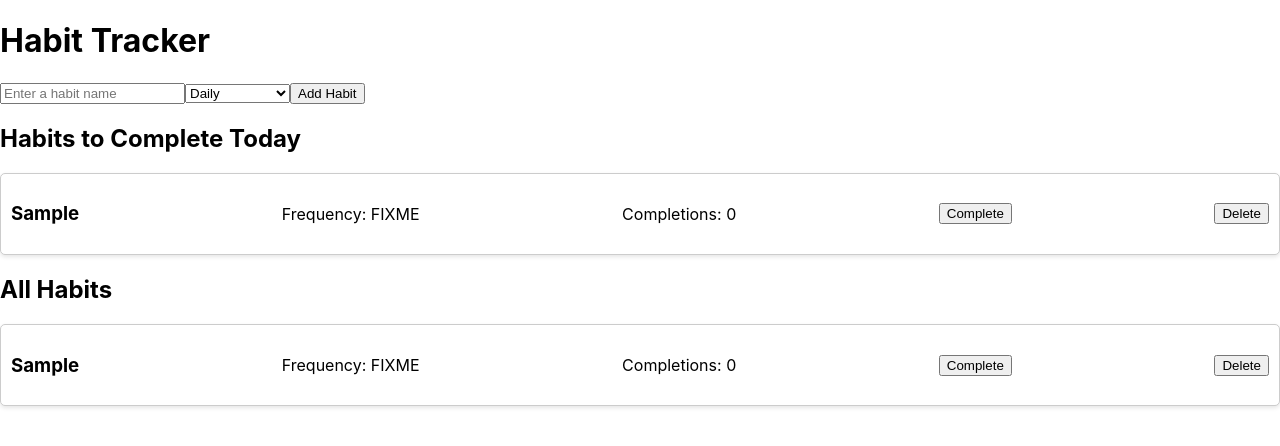
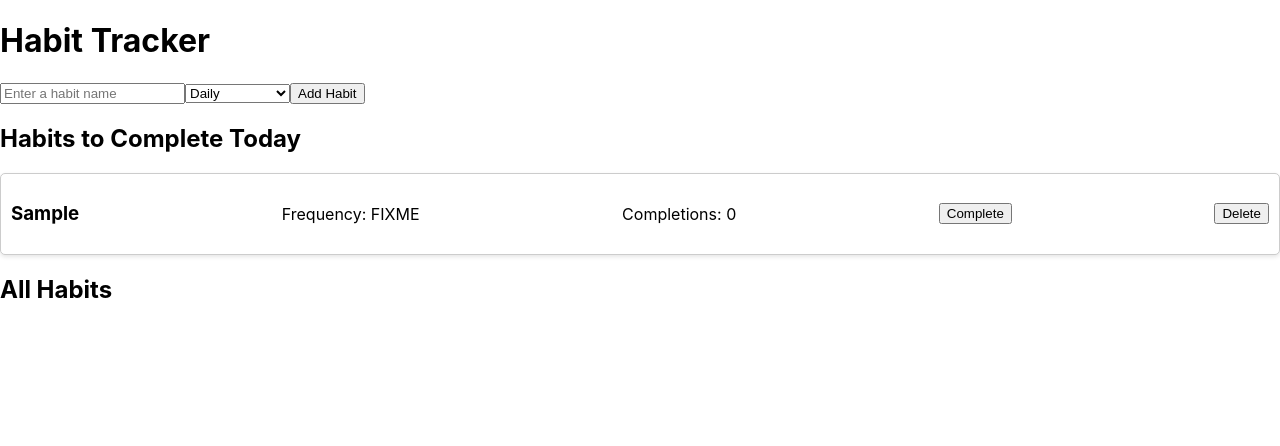
Before and after one commit to annacwu/ReactHabitTracker, a React (Create React App) app: page / in a window 1280 px wide. Both pictures are taken after typing "Sample" into the empty fields and a click on the button "Add Habit". Shown: the top 446 px of the page. Built offline with nearby package versions, Linux system fonts and the light colour scheme.

Commit message:
add sorting functionality from last app

```diff
--- a/src/App.tsx
+++ b/src/App.tsx
@@ -2,7 +2,8 @@ import React, { useState, useEffect } from 'react';
 import AddHabitForm from './components/AddHabitForm';
 import HabitList from './components/HabitList';
 import HabitItem from './components/HabitItem';
-import { Habit, isCustomFrequency } from './types';
+import { Habit } from './types';
+import { isCustomFrequency } from './utils';
 
 const App: React.FC = () => {
 	const [habits, setHabits] = useState<Habit[]>(() => {
@@ -30,7 +31,7 @@ const App: React.FC = () => {
 	  <div>
 	  	<h1> Habit Tracker </h1>
 		<AddHabitForm addHabit={addHabit} />
-		<HabitList habits={habits} onComplete={onComplete} onDelete={onDelete} />
+		<HabitList habits={habits} />
 	  </div>
       );
 }
--- a/src/components/HabitItem.tsx
+++ b/src/components/HabitItem.tsx
@@ -4,18 +4,16 @@ import styles from './HabitItem.module.css';
 
 interface HabitItemProps {
     habit: Habit;
-    onComplete: () => void;
-    onDelete: () => void;
 }
 
-const HabitItem: React.FC<HabitItemProps> = ({ habit, onComplete, onDelete}) => {
+const HabitItem: React.FC<HabitItemProps> = ({ habit }) => {
     return (
         <div className={styles.habitCard}>
             <h3>{habit.name}</h3>
             <p>Frequency: FIXME </p>
             <p>Completions: {habit.completions}</p>
-            <button onClick={onComplete}>Complete</button>
-            <button onClick={onDelete}>Delete</button>
+            <button>Complete</button>
+            <button>Delete</button>
         </div>
     );
 }
--- a/src/components/HabitList.tsx
+++ b/src/components/HabitList.tsx
@@ -1,36 +1,26 @@
 import React from 'react';
-import { Habit, isCustomFrequency } from '../types';
+import { Habit } from '../types';
 import HabitItem from './HabitItem';
+import { filterHabits, isCustomFrequency } from '../utils';
 
 interface HabitListProps {
     habits: Habit[];
-    onComplete: (index: number) => void;
-    onDelete: (index: number) => void;
 }
 
 
-const HabitList:React.FC<HabitListProps> = ({ habits, onComplete, onDelete }) => {
-    const today = new Date().toLocaleDateString();
-    // DOESNT CURRENTLY HANDLE WEEKLY/TWICE A WEEK CASES, STILL NEED TO PORT THAT
-    const habitsForToday = habits.filter((habit) => {
-        if (isCustomFrequency(habit)) {
-            return habit.frequency.days.includes(today);
-        } else {
-            return habit.frequency === "Daily";
-        }
-    })
+const HabitList:React.FC<HabitListProps> = ({ habits }) => {
+    const today = new Date();
+	const  { needsCompletion, doesNotNeedCompletion } = filterHabits(habits, today);
 
     return (
         <div>
             <h2>Habits to Complete Today</h2>
             <div>
-                {habitsForToday.length > 0 ? (
-                    habitsForToday.map((habit, index) => (
+                {needsCompletion.length > 0 ? (
+                    needsCompletion.map((habit) => (
                         <HabitItem
-                        key={index}
-                        habit={habit}
-                        onComplete={() => onComplete(index)}
-                        onDelete={() => onDelete(index)} />
+                        key={habit.name}
+                        habit={habit} />
                     ))
                 ) : (
                     <p>No habits to complete today!</p>
@@ -39,12 +29,10 @@ const HabitList:React.FC<HabitListProps> = ({ habits, onComplete, onDelete }) =>
 
             <h2>All Habits</h2>
             <div>
-                {habits.map((habit, index) => (
+                {doesNotNeedCompletion.map((habit) => (
                     <HabitItem
-                    key={index}
-                    habit={habit}
-                    onComplete={() => onComplete(index)}
-                    onDelete={() => onDelete(index)} />
+                    key={habit.name}
+                    habit={habit} />
                 ))}
             </div>
         </div>
--- a/src/types.ts
+++ b/src/types.ts
@@ -12,8 +12,3 @@ export type Habit<Freq = Frequency> = {
     completions: number;
     completionDates: string[];
 }
-
-// not entirely sure if i should define this typeguard here or somewhere else
-export function isCustomFrequency(habit: Habit): habit is Habit<CustomFrequency> {
-	return typeof habit.frequency === "object" && "days" in habit.frequency;
-}
--- /dev/null
+++ b/src/utils.ts
@@ -0,0 +1,58 @@
+import { Habit, CustomFrequency, Frequency } from './types';
+
+export function isCustomFrequency(habit: Habit): habit is Habit<CustomFrequency> {
+	return typeof habit.frequency === "object" && "days" in habit.frequency;
+}
+
+export function needsCompletionToday(habit: Habit, today: Date): boolean {
+    const todayISO = today.toISOString().split('T')[0];
+    const todayDay = today.toLocaleString('en-US', { weekday: 'long' });
+    const dayOfWeek = today.getDay(); // 0 = Sunday, 1 = Monday, ..., 6 = Saturday
+
+    if (habit.frequency === "Daily") {
+        return !habit.completionDates.includes(todayISO);
+    } else if (habit.frequency === "Weekly") {
+        if (dayOfWeek === 6) {
+            return isCompletedThisWeek(habit, today) === 0;
+        }
+    } else if (habit.frequency === "Twice a Week") {
+        const completionsSoFar = isCompletedThisWeek(habit, today);
+        if (dayOfWeek === 5) { // if it is the last day of week and it hasn't been completed yet, it needs to be completed
+            return completionsSoFar < 1;
+        }
+        if (dayOfWeek === 6) { // if it is the last day of week and it has only been completed once, it needs to be completed
+            return completionsSoFar < 2 && !habit.completionDates.includes(todayISO);
+        }
+    } else if (isCustomFrequency(habit)) {
+        if (habit.frequency.days.includes(todayDay)) {
+            return !habit.completionDates.includes(todayISO);
+        }
+    }
+
+    return false;
+}
+
+export function filterHabits(habits: Habit[], today: Date) {
+    const needsCompletion = habits.filter(habit => needsCompletionToday(habit, today));
+    const doesNotNeedCompletion = habits.filter(habit => !needsCompletion.includes(habit));
+
+    return {needsCompletion, doesNotNeedCompletion}; // return in form of an object
+}
+
+export function isCompletedThisWeek(habit: Habit, today: Date) {
+    const weekStart = new Date(today); // start with date in YYYY-MM-DD
+    weekStart.setDate(today.getDate() - today.getDay()); // set to the beginning of the week
+
+    const weekEnd = new Date(today);
+    weekEnd.setDate(today.getDate() + (6 - today.getDay())); // set to end of the week
+
+    const weekCompleted = habit.completionDates.filter(date => {
+        const dateObj = new Date(date); // turn today's date into the YYYY-MM-DD format
+
+        // check if the date is within this week and not today
+        return (
+            dateObj >= weekStart && dateObj <= weekEnd && dateObj.getDay() !== today.getDay()
+        );
+    });
+    return weekCompleted.length;
+}
```
Also changed, not shown: src/TODO.md (+1 -1 lines).
